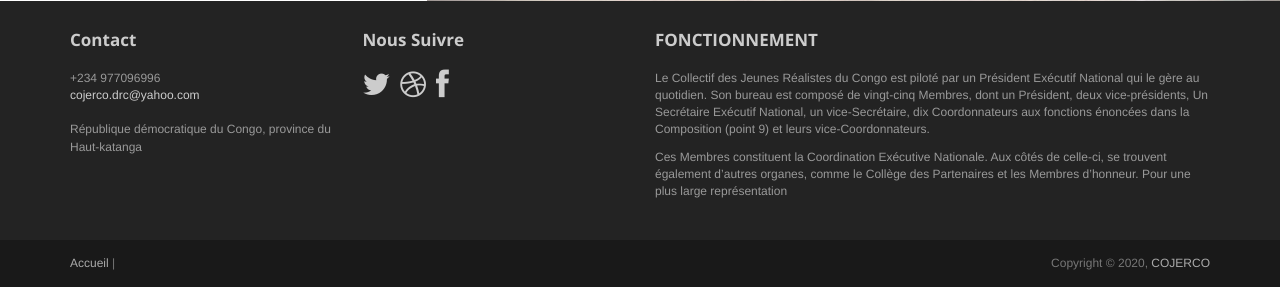
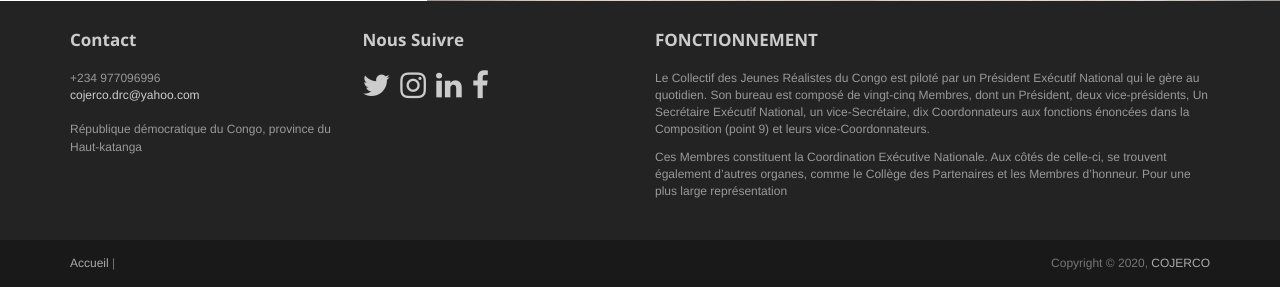
Before and after one commit to jonathanilunga84/cojerco-init, a PHP site: page /index.php in a window 1280 px wide. Shown: the part 893-1180 px from the top of the page. Run offline with PHP 8.4, Linux system fonts and the light colour scheme; some libraries are stand-ins or nearby versions; some web fonts are replaced.

Commit message:
modification de 3 fichier a savoir activite,footer,index

```diff
--- a/footer.html
+++ b/footer.html
@@ -36,8 +36,8 @@
 								<p class="follow-me-iconsk">
 									<p class="follow-me-icons">
 										<a href=""><i class="fa fa-twitter fa-2"></i></a>
-										<a href=""><i class="fa fa-dribbble fa-2"></i></a>
-
+										<a href=""><i class="fa ffa fa-instagram fa-2"></i></a>
+										<a href=""><i class="fa fa-linkedin fa-2"></i></a>
 										<a href="https://web.facebook.com/COJERCO"><i class="fa fa-facebook fa-2"></i></a>
 									</p>
 
--- a/index.php
+++ b/index.php
@@ -16,8 +16,9 @@
 
 	<link rel="stylesheet" href="assets/css/bootstrap.min.css">
 	<!-- link rel="stylesheet" href="//netdna.bootstrapcdn.com/bootstrap/3.0.3/css/bootstrap.min.css" -->
-	<link rel="stylesheet" href="assets/css/font-awesome.min.css">
+	<!--link rel="stylesheet" href="assets/css/font-awesome.min.css"-->
 
+	<link rel="stylesheet" href="assets/css/font-awesome-4.7.0/css/font-awesome.min.css">
 
 	<!-- Custom styles for our template -->
 	<link rel="stylesheet" href="assets/css/bootstrap-theme.css" media="screen" >
```
Also changed, not shown: activite.php (+6 -6 lines).
